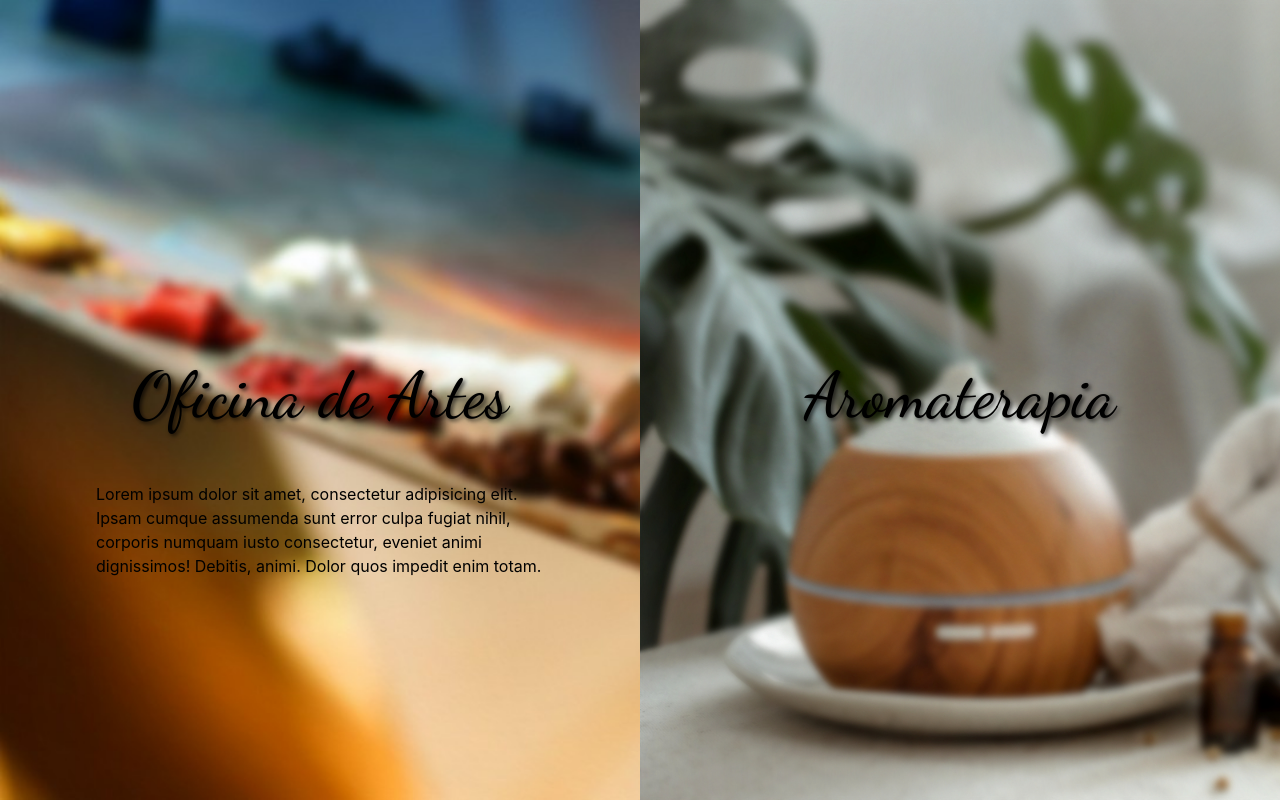
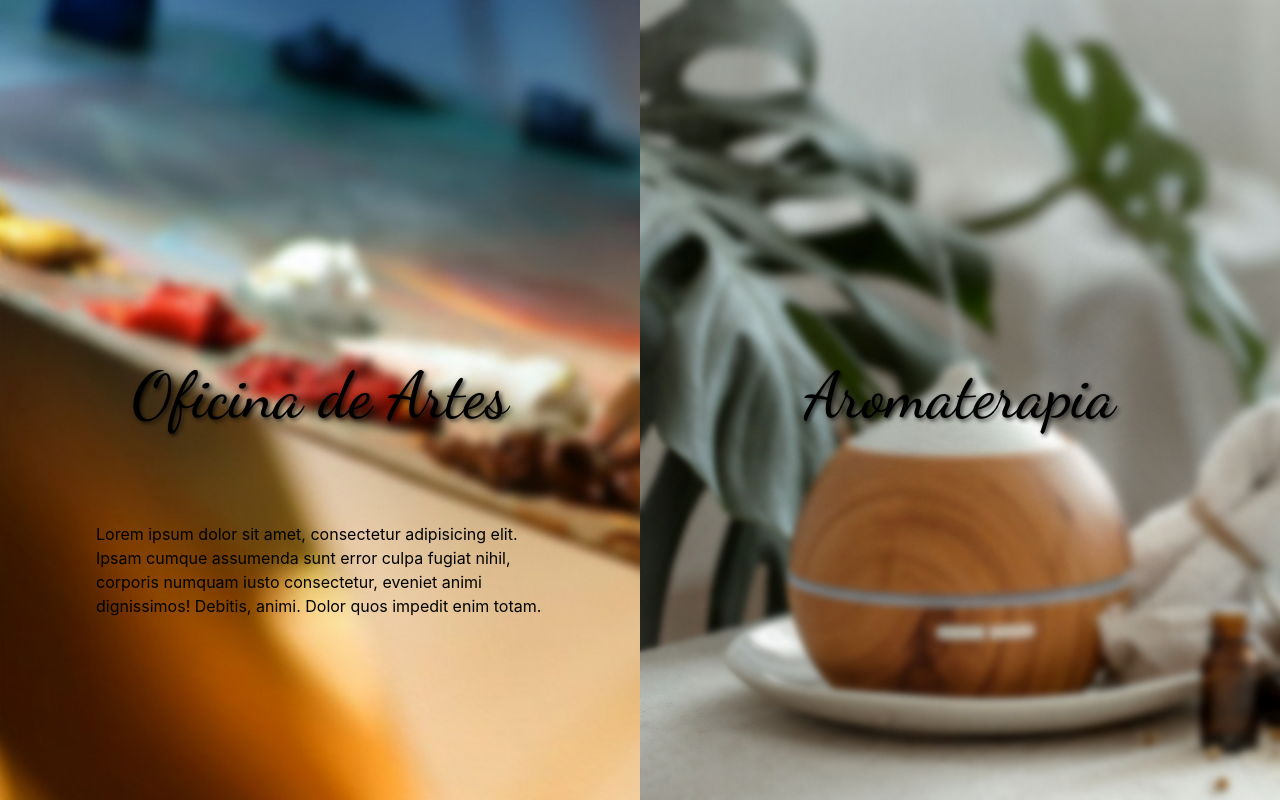
Before and after one commit to PSG-TIAPN-2022-1/psg-tiapn-2024-1-projeto-euler, a PHP site: page /preMenu.html in a window 1280 px wide. Run offline with PHP 8.4, Linux system fonts and the light colour scheme.

Commit message:
Update preMenu.css

```diff
--- a/codigo/Menus/Pré-Menu/preMenu.css
+++ b/codigo/Menus/Pré-Menu/preMenu.css
@@ -48,7 +48,7 @@
     transition: opacity 0.5s;
     opacity: 0;
     position: relative;
-    top: 15%;
+    margin-top: 50%;
     width: 70%;
     color:black;
 }
```
